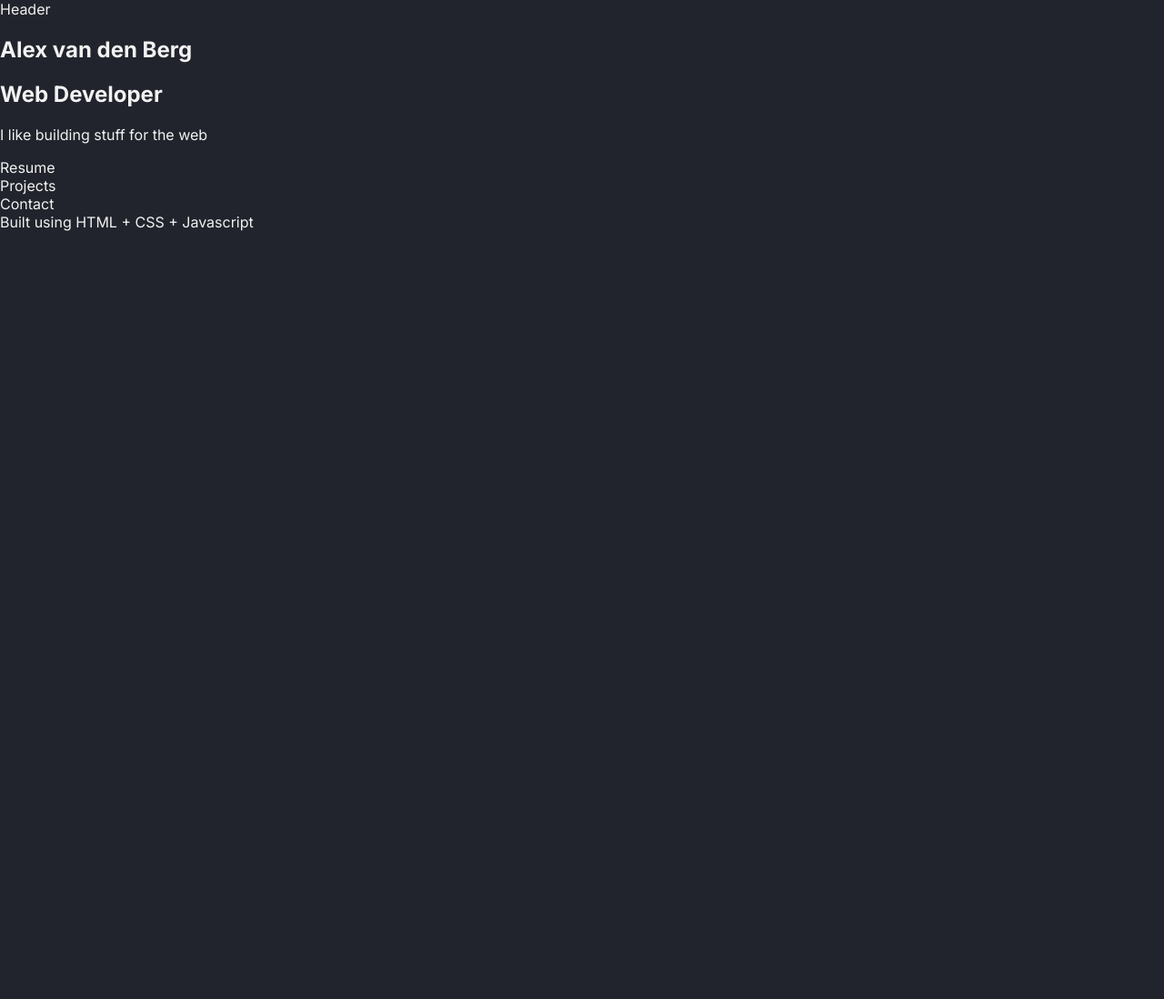
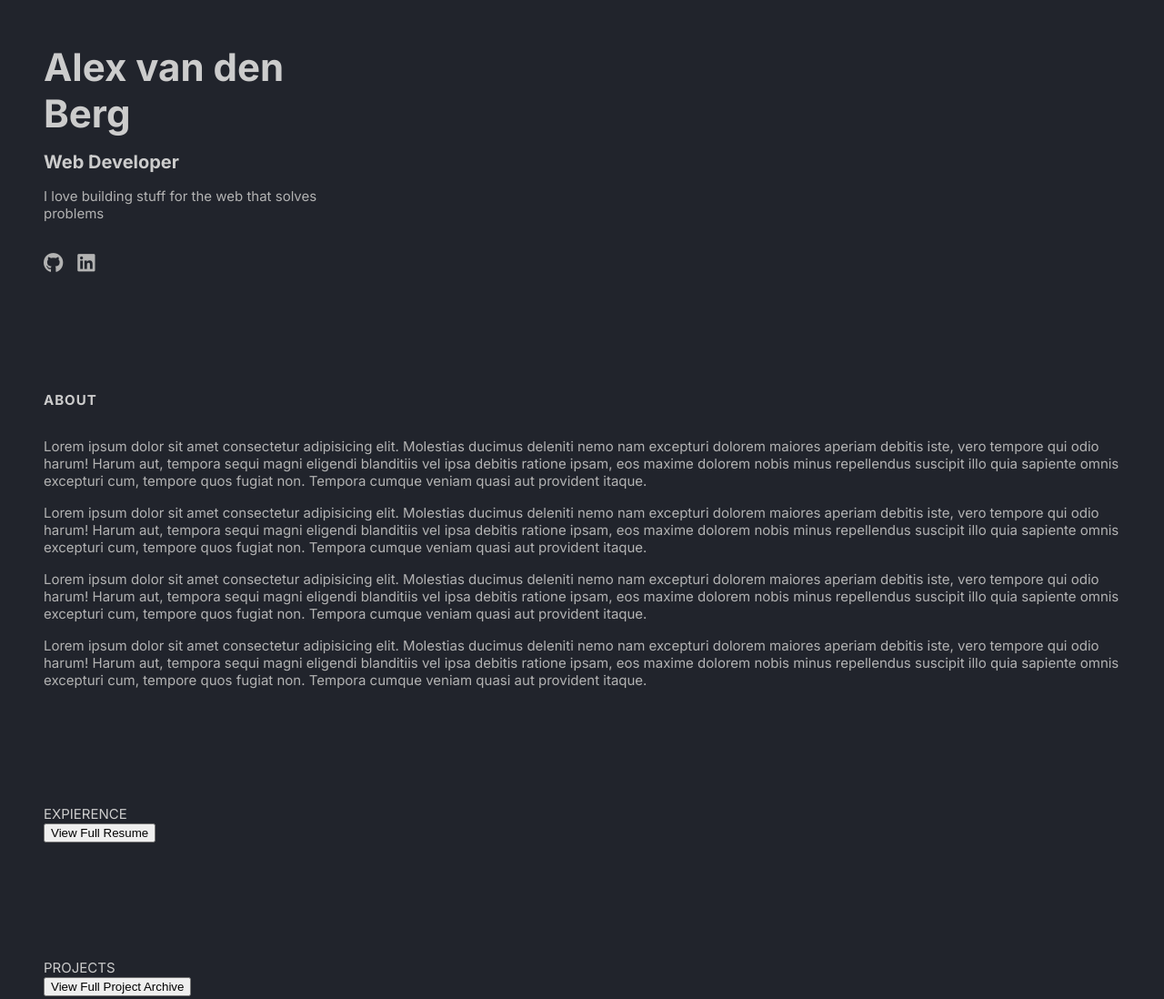
Before and after one commit to Ap3xY/portfolio, a plain HTML site: page index.html in a window 1280 px wide. Shown: the top 1098 px of the page at 91% size. Before the commit the page ends 800 px from the top, so only its background shows below. Drawn offline with Linux system fonts and the light colour scheme.

Commit message:
feat: add structure to page using css and html and icons for github and linkedin

```diff
--- a/index.html
+++ b/index.html
@@ -4,6 +4,13 @@
     <meta charset="UTF-8" />
     <meta name="viewport" content="width=device-width, initial-scale=1.0" />
     <link rel="stylesheet" href="styles.css" />
+    <link
+      rel="stylesheet"
+      href="https://cdnjs.cloudflare.com/ajax/libs/font-awesome/6.0.0/css/all.min.css"
+      integrity="sha512-9usAa10IRO0HhonpyAIVpjrylPvoDwiPUiKdWk5t3PyolY1cOd4DSE0Ga+ri4AuTroPR5aQvXU9xC6qOPnzFeg=="
+      crossorigin="anonymous"
+      referrerpolicy="no-referrer"
+    />
     <style>
       @import url("https://fonts.googleapis.com/css2?family=Inter:ital,opsz,wght@0,14..32,100..900;1,14..32,100..900&display=swap");
     </style>
@@ -11,22 +18,99 @@
     <title>Alex's Portfolio</title>
   </head>
   <body>
-    <header>Header</header>
+    <main class="main-container">
+      <section class="hero-container">
+        <div class="hero-text-container">
+          <h1 class="hero-heading">Alex van den Berg</h1>
+          <h2 class="hero-sub-heading">Web Developer</h2>
+          <p class="hero-paragraph">
+            I love building stuff for the web that solves problems
+          </p>
+        </div>
 
-    <main>
-      <section>
-        <h1>Alex van den Berg</h1>
-        <h2>Web Developer</h2>
-        <p>I like building stuff for the web</p>
+        <div class="hero-socials-container">
+          <a target="_blank" href="https://github.com/Ap3xY"
+            ><i class="fa-brands fa-github"></i
+          ></a>
+          <a
+            target="_blank"
+            href="https://www.linkedin.com/in/alexvdberg010109/"
+            ><i class="fa-brands fa-linkedin"></i
+          ></a>
+        </div>
       </section>
 
-      <section>Resume</section>
+      <section class="about-container">
+        <h1 class="about-heading">ABOUT</h1>
+        <div class="about-paragraph-container">
+          <p>
+            Lorem ipsum dolor sit amet consectetur adipisicing elit. Molestias
+            ducimus deleniti nemo nam excepturi dolorem maiores aperiam debitis
+            iste, vero tempore qui odio harum! Harum aut, tempora sequi magni
+            eligendi blanditiis vel ipsa debitis ratione ipsam, eos maxime
+            dolorem nobis minus repellendus suscipit illo quia sapiente omnis
+            excepturi cum, tempore quos fugiat non. Tempora cumque veniam quasi
+            aut provident itaque.
+          </p>
+          <p>
+            Lorem ipsum dolor sit amet consectetur adipisicing elit. Molestias
+            ducimus deleniti nemo nam excepturi dolorem maiores aperiam debitis
+            iste, vero tempore qui odio harum! Harum aut, tempora sequi magni
+            eligendi blanditiis vel ipsa debitis ratione ipsam, eos maxime
+            dolorem nobis minus repellendus suscipit illo quia sapiente omnis
+            excepturi cum, tempore quos fugiat non. Tempora cumque veniam quasi
+            aut provident itaque.
+          </p>
+          <p>
+            Lorem ipsum dolor sit amet consectetur adipisicing elit. Molestias
+            ducimus deleniti nemo nam excepturi dolorem maiores aperiam debitis
+            iste, vero tempore qui odio harum! Harum aut, tempora sequi magni
+            eligendi blanditiis vel ipsa debitis ratione ipsam, eos maxime
+            dolorem nobis minus repellendus suscipit illo quia sapiente omnis
+            excepturi cum, tempore quos fugiat non. Tempora cumque veniam quasi
+            aut provident itaque.
+          </p>
+          <p>
+            Lorem ipsum dolor sit amet consectetur adipisicing elit. Molestias
+            ducimus deleniti nemo nam excepturi dolorem maiores aperiam debitis
+            iste, vero tempore qui odio harum! Harum aut, tempora sequi magni
+            eligendi blanditiis vel ipsa debitis ratione ipsam, eos maxime
+            dolorem nobis minus repellendus suscipit illo quia sapiente omnis
+            excepturi cum, tempore quos fugiat non. Tempora cumque veniam quasi
+            aut provident itaque.
+          </p>
+        </div>
 
-      <section>Projects</section>
+        <!-- <div class="about-tech-stack-container">
+          <h1 class="tech-stack-heading">My Tech Stack</h1>
+          <div class="tech-stack">
+            <div>HTML + CSS + JS</div>
+            <div>Nextjs</div>
+            <div>Git</div>
+            <div>React</div>
+            <div>Ruby + Rails</div>
+            <div>Elixir + Phoenix</div>
+            <div>Python</div>
+            <div>Go</div>
+          </div>
+        </div> -->
+      </section>
 
-      <section>Contact</section>
+      <section class="expierence-container">
+        <h1>EXPIERENCE</h1>
+        <button>View Full Resume</button>
+      </section>
+
+      <section>
+        <h1>PROJECTS</h1>
+        <button>View Full Project Archive</button>
+      </section>
+
+      <section>CONTACT</section>
     </main>
 
-    <footer>Built using HTML + CSS + Javascript</footer>
+    <footer class="footer-container">
+      Built using <span>HTML + CSS + Javascript</span>
+    </footer>
   </body>
 </html>
--- a/styles.css
+++ b/styles.css
@@ -1,10 +1,100 @@
+html {
+  height: 100%;
+  margin: 0;
+}
+
 body {
-  margin: 0px;
-  padding: 0px;
+  display: flex;
+  flex-direction: column;
+  min-height: 100vh;
+  margin: 0;
+  padding: 0;
   background-color: hsl(220, 15%, 15%);
-  color: hsl(0, 0%, 95%);
+  color: hsl(0, 0%, 80%);
   font-family: "Inter", sans-serif;
   font-optical-sizing: auto;
 }
 
-/* secondary text color hsl(0, 0%, 70%) Muted Gray*/
+h1,
+h2,
+p {
+  font-size: 15px;
+  font-style: normal;
+  font-weight: normal;
+  margin: 0;
+  padding: 0;
+}
+
+a {
+  text-decoration: none;
+  color: hsl(0, 0%, 70%);
+}
+
+.main-container {
+  display: flex;
+  flex-direction: column;
+  padding: 3rem;
+  gap: 8rem;
+  flex: 1;
+}
+
+.hero-container {
+  width: 22rem;
+  display: flex;
+  flex-direction: column;
+  gap: 2rem;
+}
+
+.hero-text-container {
+  display: flex;
+  flex-direction: column;
+  gap: 1rem;
+}
+
+.hero-heading {
+  font-size: 42px;
+  font-weight: 700;
+}
+
+.hero-sub-heading {
+  font-size: 20px;
+  font-weight: 700;
+}
+
+.hero-paragraph {
+  color: hsl(0, 0%, 70%);
+}
+
+.hero-socials-container {
+  font-size: 22px;
+  display: flex;
+  gap: 1rem;
+}
+
+.about-container {
+  display: flex;
+  flex-direction: column;
+  gap: 2rem;
+}
+
+.about-heading {
+  font-weight: 700;
+  letter-spacing: 1px;
+}
+
+.about-paragraph-container {
+  display: flex;
+  flex-direction: column;
+  gap: 1rem;
+  color: hsl(0, 0%, 70%);
+}
+
+.links-container {
+  display: flex;
+  gap: 1rem;
+}
+
+.footer-container {
+  text-align: center;
+  padding: 2rem 1rem;
+}
```
